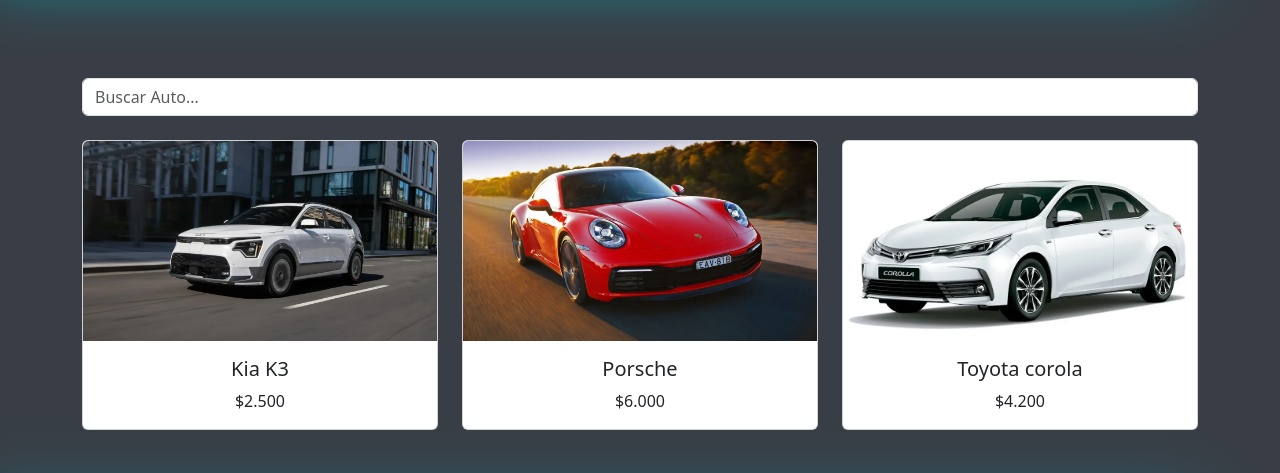
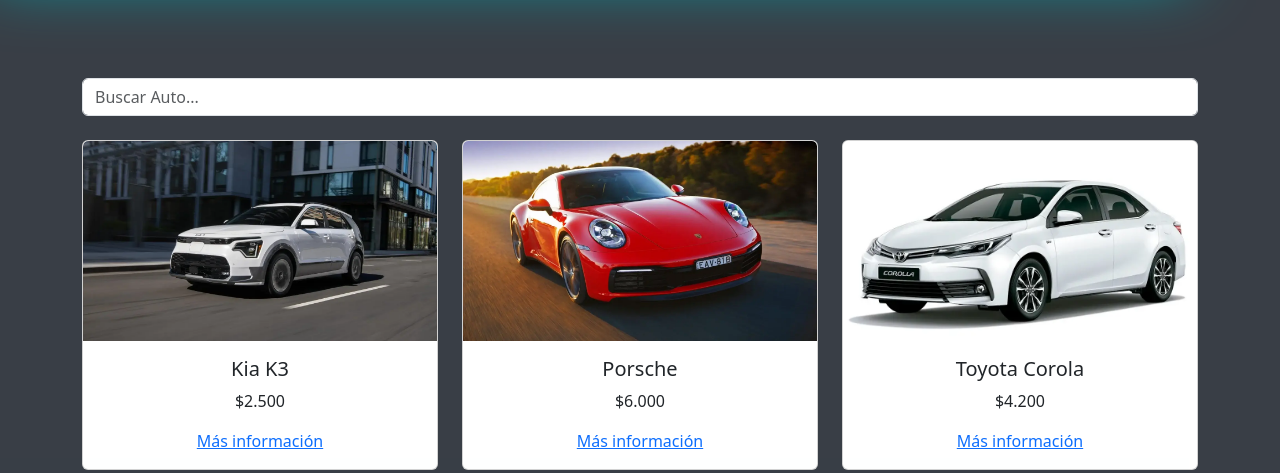
Before and after one commit to 25JT/CarsPag, a plain HTML site: page html/Catalogo.html in a window 1280 px wide. Shown: the part 117-590 px from the top of the page. Drawn offline with nearby package versions, Linux system fonts and the light colour scheme.

Commit message:
Creacion de pestaña emergente para mas informacion sobre el vehiculo

```diff
--- a/html/Catalogo.html
+++ b/html/Catalogo.html
@@ -30,7 +30,7 @@
 
       <!-- Menú de navegación -->
       <div class="nav-bttn collapse navbar-collapse" id="navbarNav">
-        <a style="text-decoration: none;" href="#"><button id="catalogo" class="btn-nav">Catálogo</button></a>
+        <a style="text-decoration: none;" href="/index.html"><button id="catalogo" class="btn-nav">Inicio</button></a>
         <button id="contactanos" class="btn-nav">Contáctanos</button>
         <button id="buscar" class="btn-nav">Buscar</button>
       </div>
@@ -47,16 +47,6 @@
   </div>
 
 <br>
-
-
-
-
-
-
-
-
-
-
 
 
   <footer class="footer" style="margin-left:1%; margin-right:1%;"  data-aos="fade-up" >
--- a/scripts/Catalogo.js
+++ b/scripts/Catalogo.js
@@ -1,9 +1,8 @@
-document.addEventListener("DOMContentLoaded", function() {
+document.addEventListener("DOMContentLoaded", function () {
     const products = [
-        { title: "Porsche", price: "$6.000", imgSrc: "/imagen/autos prueba/auto1.webp", link: "https://wa.me/message/Q4IDJZDEGDYYO1" },
-        { title: "Toyota corola", price: "$4.200", imgSrc: "/imagen/autos prueba/auto2.webp", link: "https://wa.me/message/Q4IDJZDEGDYYO1" },
-        { title: "Kia K3", price: "$2.500", imgSrc: "/imagen/autos prueba/auto3.webp", link: "https://wa.me/message/Q4IDJZDEGDYYO1" },
-
+        { title: "Porsche", price: "$6.000", imgSrc: "/imagen/autos prueba/auto1.webp", info: "Más detalles sobre el Porsche..." },
+        { title: "Toyota Corola", price: "$4.200", imgSrc: "/imagen/autos prueba/auto2.webp", info: "Más detalles sobre el Toyota Corola..." },
+        { title: "Kia K3", price: "$2.500", imgSrc: "/imagen/autos prueba/auto3.webp", info: "Más detalles sobre el Kia K3..." },
     ];
 
     products.sort((a, b) => a.title.localeCompare(b.title));
@@ -13,16 +12,13 @@
 
     function displayProducts(filteredProducts) {
         container.innerHTML = "";
-        filteredProducts.forEach(product => {
+
+        filteredProducts.forEach((product, index) => {
             const colDiv = document.createElement("div");
             colDiv.className = "col-md-4 mb-4";
 
             const cardDiv = document.createElement("div");
             cardDiv.className = "card";
-
-            const link = document.createElement("a");
-            link.href = product.link;
-            link.target = "_blank";
 
             const img = document.createElement("img");
             img.className = "card-img-top";
@@ -40,17 +36,23 @@
             cardText.className = "card-text";
             cardText.innerText = product.price;
 
-            link.appendChild(img);
-            cardDiv.appendChild(link);
-            cardDiv.appendChild(cardBody);
+            const infoLink = document.createElement("a");
+            infoLink.href = `detalle.html?title=${encodeURIComponent(product.title)}&price=${encodeURIComponent(product.price)}&imgSrc=${encodeURIComponent(product.imgSrc)}&info=${encodeURIComponent(product.info)}`;
+            infoLink.target = "_blank";
+            infoLink.className = "butoninfo mt-2";
+            infoLink.innerText = "Más información";
+
+            cardDiv.appendChild(img);
             cardBody.appendChild(cardTitle);
             cardBody.appendChild(cardText);
+            cardBody.appendChild(infoLink);
             colDiv.appendChild(cardDiv);
+            cardDiv.appendChild(cardBody);
             container.appendChild(colDiv);
         });
     }
 
-    searchInput.addEventListener("input", function() {
+    searchInput.addEventListener("input", function () {
         const searchTerm = searchInput.value.toLowerCase();
         const filteredProducts = products.filter(product =>
             product.title.toLowerCase().includes(searchTerm)
@@ -64,9 +66,6 @@
 
 
 
-
-
-
 AOS.init();
 
 var typed = new Typed('#nombtienda', {
```
Also changed, not shown: html/detalle.html (added, +35 -0 lines).
